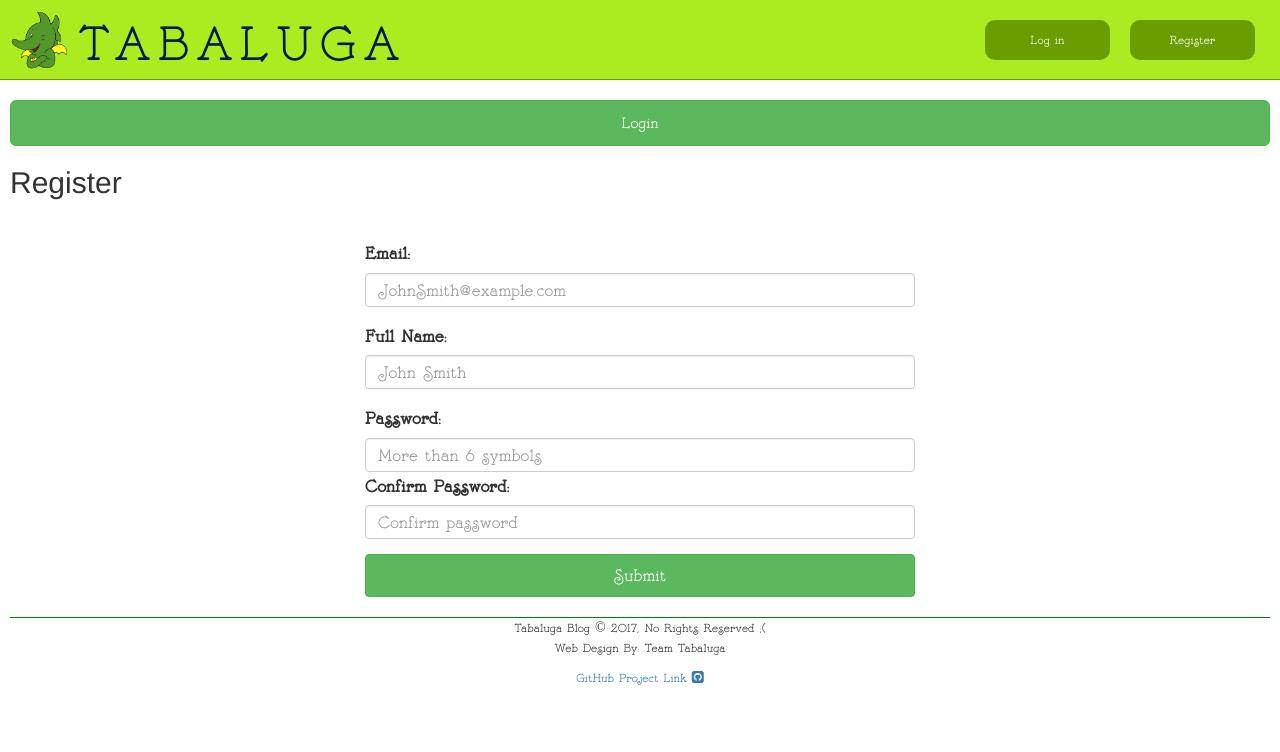
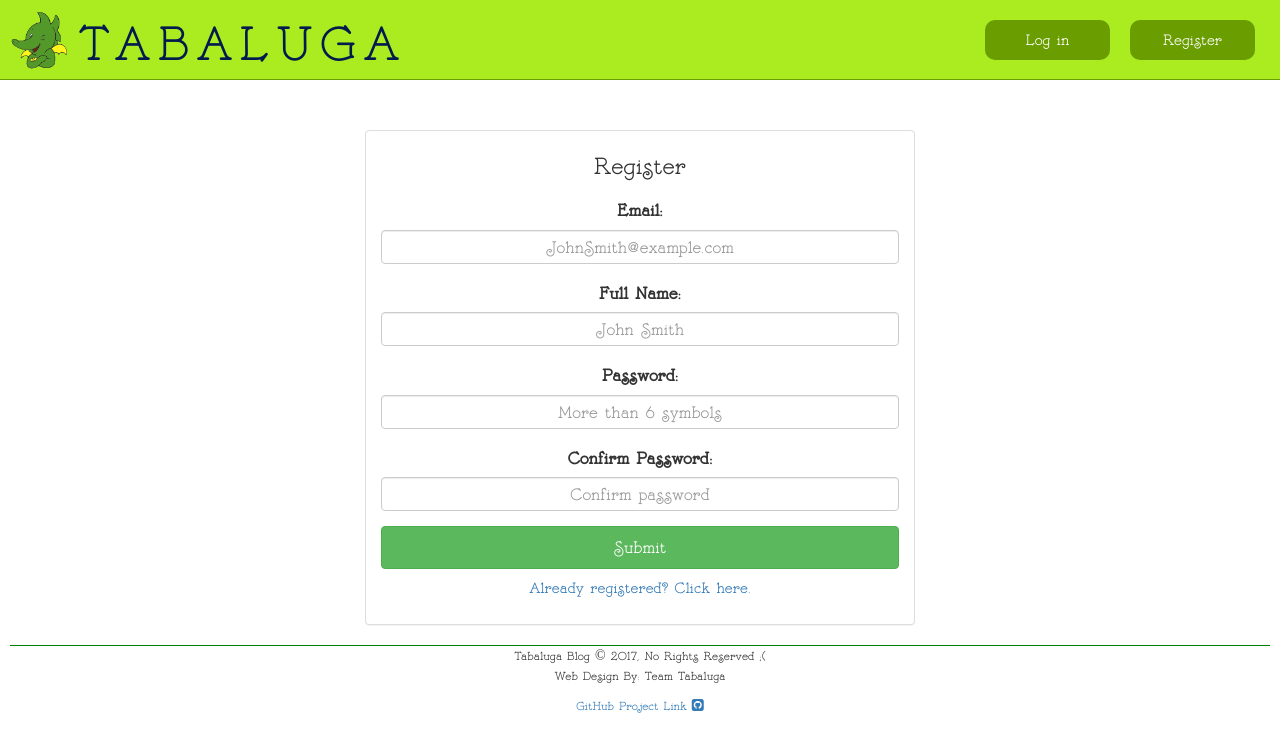
Before and after one commit to Tabaluga-Blog/Tabaluga, a PHP site: page /register.php in a window 1280 px wide. Shown: the top 752 px of the page. Run offline with PHP 8.4, Linux system fonts and the light colour scheme; style sheets or scripts are compiled from the project's sources; some libraries are stand-ins or nearby versions.

Commit message:
- Delete user works  - Fixed naming of getUserById() to getUserNameById()  - Added Comments * Design Changes to:  - Login  - Register  - DeleteUser  - Header

```diff
--- a/DB/Database.php
+++ b/DB/Database.php
@@ -4,10 +4,13 @@ namespace DB;
 
 use Models\User as User;
 use Models\Post as Post;
-// require_once "DBConnect.php";
 
 class Database
 {
+
+    //88888888888888888888888888
+    // USER FUNCTIONS
+    //88888888888888888888888888
     public static function getEmail(User $user)
     {
         $db = DBConnect::getInstance();
@@ -21,22 +24,25 @@ class Database
         return $db->addUser($user->getEmail(), $user->getName(), $user->getPassword());
     }
 
+    /**
+    * Gets all the info about user with given Email and Password
+    * @return User [associative array]
+    */
     public static function getUser($email, $password)
     {
         $db = DBConnect::getInstance();
         return $db->getUser($email, $password);
     }
 
-    public static function getUserByID($id)
+    /**
+    * Gets all the info about user with given ID
+    * @param int $id id of the user with the name wanted
+    * @return string
+    */
+    public static function getUserNameByID($id)
     {
         $db = DBConnect::getInstance();
-        return $db->getUserByID($id);
-    }
-
-    public static function makePost(Post $post)
-    {
-        $db = DBConnect::getInstance();
-        return $db->makePost($post->getUser(), $post->getTitle(), $post->getContent(), $post->getCategory());
+        return $db->getUserNameByID($id);
     }
 
     public static function editProfile($name, $password, $userId)
@@ -45,10 +51,33 @@ class Database
         return $db->editProfile($name, $password, $userId);
     }
 
-    public static function deleteProfile($email, $password, $userId)
+    /**
+    * Deletes the account of passed user
+    * @param User $user User that will be deleted
+    * @return bool
+    */
+    public static function deleteProfile(User $user)
     {
         $db = DBConnect::getInstance();
-        return $db->deleteProfile($email, $password, $userId);
+        return $db->deleteProfile($user);
+    }
+
+
+
+
+
+
+
+
+
+    //88888888888888888888888888
+    // POST FUNCTIONS
+    //88888888888888888888888888
+
+    public static function makePost(Post $post)
+    {
+        $db = DBConnect::getInstance();
+        return $db->makePost($post->getUser(), $post->getTitle(), $post->getContent(), $post->getCategory());
     }
 
     public static function getCategories()
@@ -57,18 +86,32 @@ class Database
         return $db->getCategories();
     }
 
+    /**
+    * Get name of category with given ID
+    * @param int $cat_id Category_Id
+    * @return string Name of category
+    */
     public static function getCategoryName($cat_id)
     {
         $db = DBConnect::getInstance();
         return $db->getCategoryName($cat_id);
     }
 
+    /**
+    * Get all the posts in the database.
+    * @return .mysqli_result [use fetch_assoc() to get row]
+    */
     public static function getPosts()
     {
         $db = DBConnect::getInstance();
         return $db->getPosts();
     }
 
+    /**
+    * Get all info about a post with given ID
+    * @param int $id id of the post we want info of
+    * @return array associative array || row with the fields of the post object
+    */
     public static function getPostById($id)
     {
         $db = DBConnect::getInstance();
--- a/Models/Post.php
+++ b/Models/Post.php
@@ -131,7 +131,7 @@ class Post
 
         if($query = Database::getPosts()) {
         while ($post = $query->fetch_assoc()) {
-            $username = Database::getUserByID($post['user_id']);
+            $username = Database::getUserNameByID($post['user_id']);
 
             $posts[] = Post::NewWithId($post['title'], $post['content'], $username, $post['category_id'], $post['date'], $post['id']);
             }
@@ -141,7 +141,7 @@ class Post
 
 
     /**
-    * Get a post from the databas by its ID
+    * Get a post from the database by its ID
     *
     * @param int $id
     *
@@ -151,7 +151,7 @@ class Post
     {
         $post = Database::getPostById($id);
 
-        $username = Database::getUserByID($post['user_id']);
+        $username = Database::getUserNameByID($post['user_id']);
         $postObj = Post::NewWithId($post['title'], $post['content'], $username, $post['category_id'], $post['date'], $post['id']);
 
         return $postObj;
--- a/Models/User.php
+++ b/Models/User.php
@@ -21,7 +21,6 @@ class User
         $this->setPassword($password);
         $this->setRegisterDate(date("Y-m-d H:i:s"));
     }
-
 
     public function getId()
    {
--- a/header.php
+++ b/header.php
@@ -25,11 +25,12 @@
 
             <!-- If logged -->
             <?php if(!isset($_SESSION['user'])) { ?>
-                <a href="login.php">Log in</a>
-                <a href="register.php">Register</a>
+                <a class="mediumText" href="login.php">Log in</a>
+                <a  class="mediumText" href="register.php">Register</a>
 
             <!-- If not logged -->
             <?php } else { ?>
+                <textarea class="searchbar" maxlength="40" placeholder="Find"></textarea>
                 <a class="mediumText" href="profile.php"><?= $_SESSION['user']->getName(); ?></a>
                 <a class="mediumText" href="logout.php">Log out</a>
             <?php } ?>
--- a/register.php
+++ b/register.php
@@ -64,7 +64,6 @@ if(isset($_POST['submit']))
 require_once "Header.php" ;
 require_once 'views/register.view.php';
 ?>
-<br>
 <?php require_once "footer.php" ?>
 </body>
 </html>
--- a/styles/main.sass
+++ b/styles/main.sass
@@ -50,9 +50,6 @@ button span
     justify-content: space-around
     flex-wrap: wrap
     align-items: center
-
-.panel-heading
-
 
 .post
     min-width: 48%
@@ -125,7 +122,6 @@ button span
     @include centerBlock(0, auto)
     min-width: 75%
 
-
 //When screen is smaller than 800px all of the forms become full scale
 .small,
 .medium,
--- a/views/register.view.php
+++ b/views/register.view.php
@@ -2,32 +2,35 @@
     body {padding: 100px 10px 0px 10px; min-height: auto}
 </style>
 
-<a class="btn btn-success btn-lg" href="login.php" role="button">Login</a>
-
-<h2>Register</h2>
-
+<h3 class="text-center"><?= $message ?></h3>
 <form class="large" action='register.php' method="POST">
-    <p style="color:red"> <?php echo $message . "<br>" ?> </p>
+    <div class="panel panel-default">
+        <div class="panel-body">
+            <p class="text-center bigText">Register</p>
 
             <div class="form-group">
-        <label for="email">Email:</label>
-        <input required class="form-control" type="email" name="email" placeholder="JohnSmith@example.com">
+                <label for="email" class="fill text-center">Email:</label>
+                <input required class="form-control text-center" type="email" name="email" placeholder="JohnSmith@example.com">
             </div>
 
             <div class="form-group">
-        <label for="fullName">Full Name:</label>
-        <input required class="form-control" type="text" name="fullName" placeholder="John Smith">
-    </div>
-
-    <div class="password">
-        <label for="password">Password:</label>
-        <input required class="form-control" type="password" name="password" placeholder="More than 6 symbols">
+                <label for="fullName" class="fill text-center">Full Name:</label>
+                <input required class="form-control text-center" type="text" name="fullName" placeholder="John Smith">
             </div>
 
             <div class="form-group">
-        <label for="confirmPassword">Confirm Password:</label>
-        <input required class="form-control" type="password" name="confirmPassword" placeholder="Confirm password">
+                <label for="password" class="fill text-center">Password:</label>
+                <input required class="form-control text-center" type="password" name="password" placeholder="More than 6 symbols">
             </div>
 
-    <button class="btn btn-success" type="submit" name="submit"><span>Submit</span></button>
+            <div class="form-group">
+                <label for="confirmPassword" class="fill text-center">Confirm Password:</label>
+                <input required class="form-control text-center" type="password" name="confirmPassword" placeholder="Confirm password">
+            </div>
+
+            <button class="btn btn-success fill" type="submit" name="submit"><span>Submit</span></button>
+
+            <a href="login.php" class="mediumText text-center fill"><h4>Already registered? Click here.</h4></a>
+        </div>
+    </div>
 </form>
```
Also changed, not shown: DB/DBConnect.php (+67 -44 lines), create.php (+3 -5 lines), deleteProfile.php (+11 -6 lines), login.php (+9 -3 lines), views/deleteProfile.view.php (+12 -28 lines), views/login.view.php (+7 -9 lines). Lines whose indentation alone changed are shown as unchanged.
